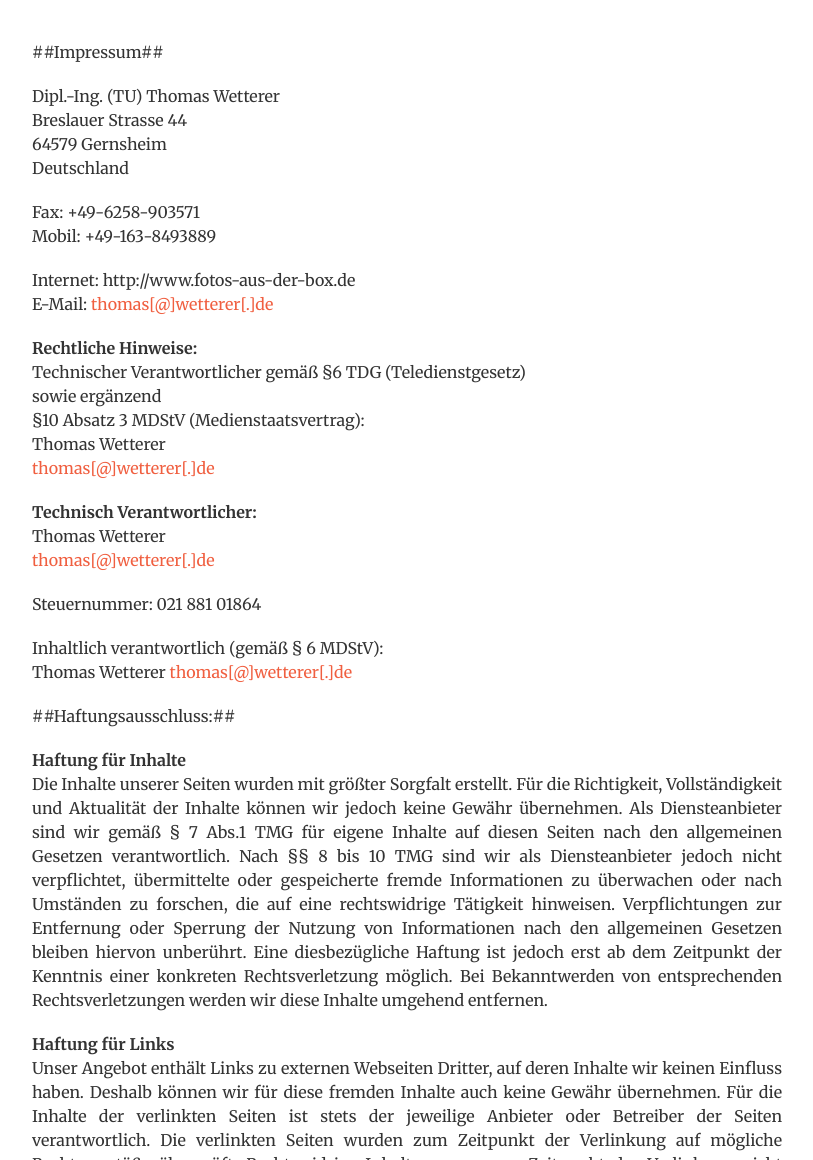
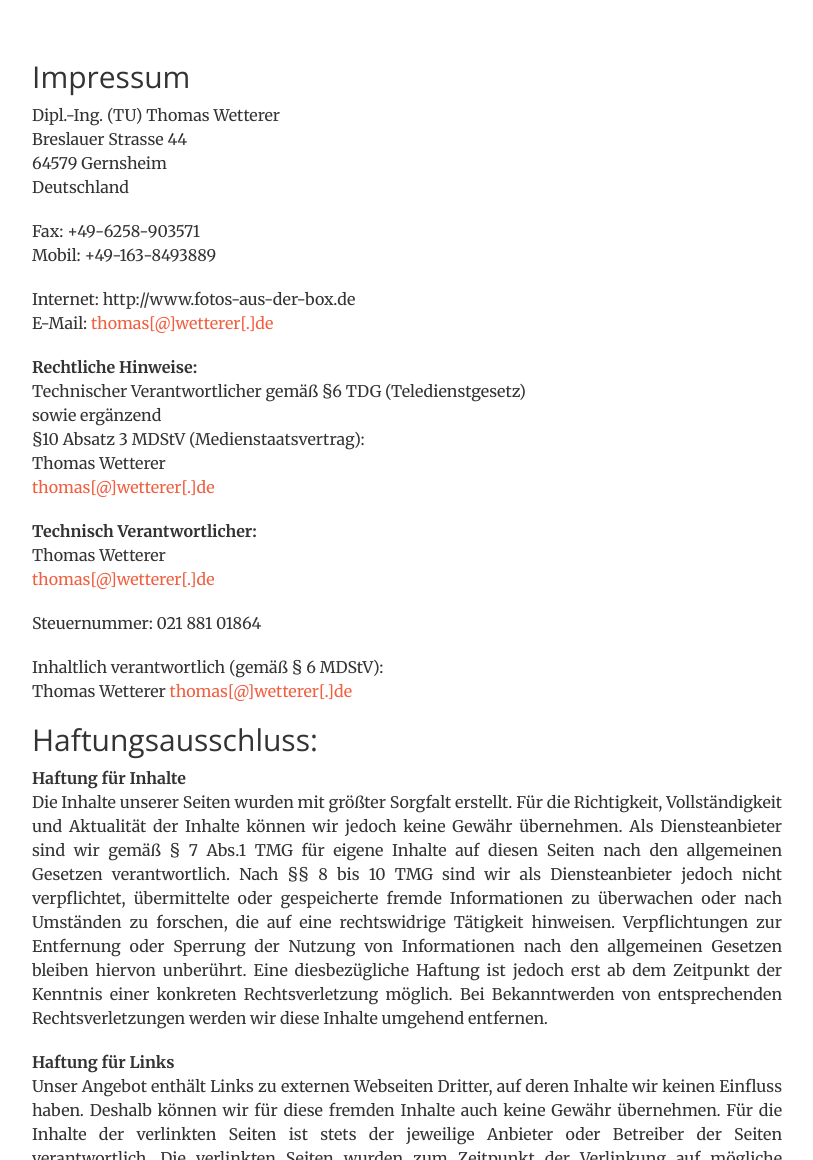
Before and after one commit to wetty/fotoboxo, a Jekyll site: the page built from impressum/index.md, in a window 1280 px wide and 1400 px high. Shown: the part 240-1400 px from the top of the window, without its empty margins (233-1046 px from the left). Built offline with Jekyll 4.4.1, drawn with Linux system fonts in a browser that asks for light colours.

Commit message:
headline

```diff
--- a/impressum/index.md
+++ b/impressum/index.md
@@ -3,7 +3,7 @@ layout: page
 title: Impressum
 subtitle: Was sein muß, muß sein
 ---
-##Impressum##
+## Impressum
 
 Dipl.-Ing. (TU) Thomas Wetterer
 Breslauer Strasse 44
@@ -38,7 +38,7 @@ Thomas Wetterer
 
 
 
-##Haftungsausschluss:##
+## Haftungsausschluss:
 
 **Haftung für Inhalte**
 Die Inhalte unserer Seiten wurden mit größter Sorgfalt erstellt. Für die Richtigkeit, Vollständigkeit und Aktualität der Inhalte können wir jedoch keine Gewähr übernehmen. Als Diensteanbieter sind wir gemäß § 7 Abs.1 TMG für eigene Inhalte auf diesen Seiten nach den allgemeinen Gesetzen verantwortlich. Nach §§ 8 bis 10 TMG sind wir als Diensteanbieter jedoch nicht verpflichtet, übermittelte oder gespeicherte fremde Informationen zu überwachen oder nach Umständen zu forschen, die auf eine rechtswidrige Tätigkeit hinweisen. Verpflichtungen zur Entfernung oder Sperrung der Nutzung von Informationen nach den allgemeinen Gesetzen bleiben hiervon unberührt. Eine diesbezügliche Haftung ist jedoch erst ab dem Zeitpunkt der Kenntnis einer konkreten Rechtsverletzung möglich. Bei Bekanntwerden von entsprechenden Rechtsverletzungen werden wir diese Inhalte umgehend entfernen.
```
Also changed, not shown: fotobox/index.md (+5 -5 lines), kosten/index.md (+1 -1 lines).
